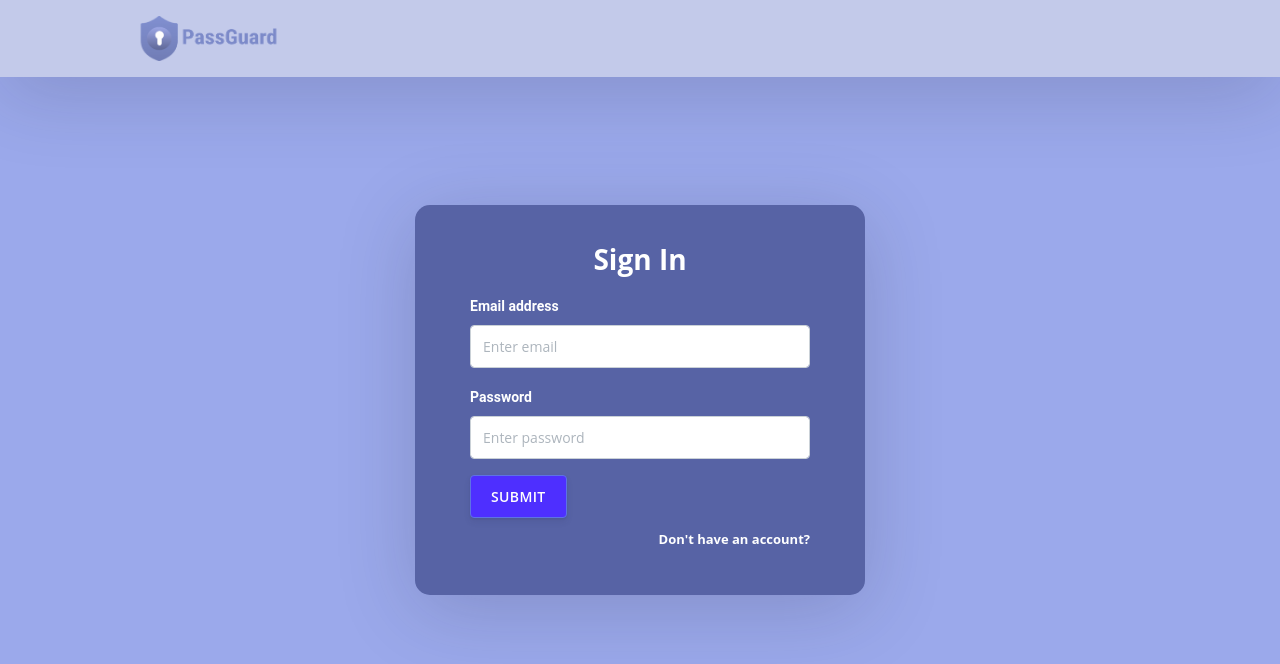
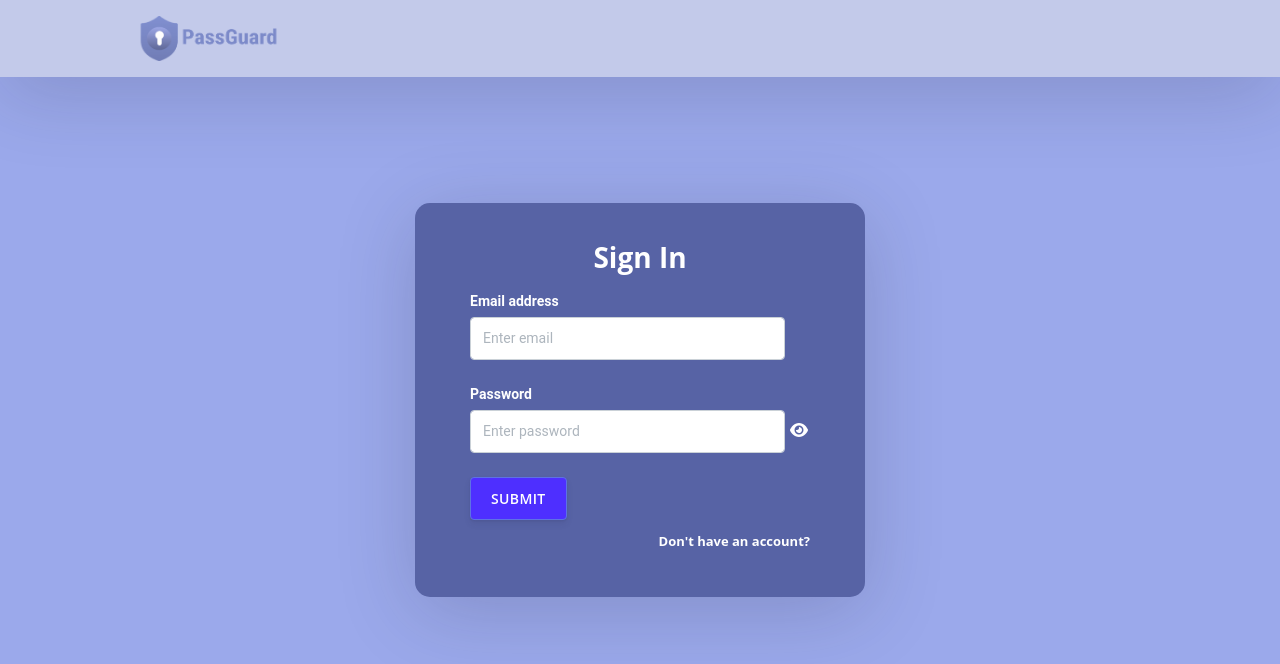
Before and after one commit to haekal-alg/PassGuard, a React (Create React App) app in the folder client/: page /login in a window 1280 px wide. Shown: the top 664 px of the page. Built offline with nearby package versions, Linux system fonts and the light colour scheme.

Commit message:
add toggle icon on password forms

```diff
--- a/client/src/components/Authentication/newLogin.js
+++ b/client/src/components/Authentication/NewLogin.js
@@ -5,12 +5,19 @@ import React, {
   useContext,
   useEffect,
 } from "react";
-import { useNavigate, useSearchParams, useLocation } from "react-router-dom";
+import { useNavigate, useLocation } from "react-router-dom";
 import { toast } from "react-toastify";
 import AuthContext from "../../store/auth-context";
 import "react-toastify/dist/ReactToastify.css";
 import "./NewLogin.css";
+
+import { FontAwesomeIcon } from "@fortawesome/react-fontawesome";
+import { faEye, faEyeSlash } from "@fortawesome/free-solid-svg-icons";
+const eye = <FontAwesomeIcon icon={faEye} display={false} />;
+const eyeSlash = <FontAwesomeIcon icon={faEyeSlash} display={false} />;
+
 const cipher = require("../../libs/cipher");
+
 
 function NewLogin() {
   const navigate = useNavigate();
@@ -22,6 +29,13 @@ function NewLogin() {
       toast.success("Email is verified");
     }
   });
+
+ // Hide & show password
+ const [passwordShown, setPasswordShown] = useState(false);
+ const togglePasswordVisiblity = () => {
+   setPasswordShown(passwordShown ? false : true);
+ };
+
   const inputEmail = useRef(null);
   const inputMasterPassword = useRef(null);
 
@@ -97,9 +111,9 @@ function NewLogin() {
       //authCtx.login(data.idToken, new Date(Date.now() + 3000));
       navigate("/vault");
       // navigate("/test"); /* FOR TESTING ONLY. Real value is /vault */
-      alert("login success");
+      // alert("login success");
     } else if (data.status === "error") {
-      alert("gagal");
+      // alert("gagal");
       toast.error(data.message);
     } else {
       toast.error("The server seems to be down. Please try again.");
@@ -126,25 +140,34 @@ function NewLogin() {
             <div className="mb-3">
               <label style={{ color: "white", fontWeight: "bold" }}>
                 Email address
-              </label>
                 <input
                   type="email"
                   className="form-control"
                   placeholder="Enter email"
                   ref={inputEmail}
                   autoComplete="off"
+                  style={{width: "315px", marginTop: "5px"}}
                 />
+              </label>
             </div>
             <div className="mb-3">
               <label style={{ color: "white", fontWeight: "bold" }}>
                 Password
-              </label>
                 <input
-                type="password"
+                  type={passwordShown ? "text" : "password"}
                   className="form-control"
                   placeholder="Enter password"
                   ref={inputMasterPassword}
+                  style={{width: "315px", marginTop: "5px"}}
                 />
+              </label>
+              <i
+                class="eye-1"
+                onClick={togglePasswordVisiblity}
+                style={{ marginLeft: '5px', color: "white"}}
+              >
+                {passwordShown ? eyeSlash : eye}
+              </i>
             </div>
 
             <div className="d-grid">
@@ -164,11 +187,11 @@ function NewLogin() {
               style={{ color: "white", fontWeight: "bold" }}
               className="forgot-password text-right"
             >
-              Don't have an{" "}
               <a
                 style={{ color: "white", fontWeight: "bold" }}
                 href="/register"
               >
+              Don't have an{" "}
                 account?
               </a>
             </p>
--- a/client/src/components/Authentication/NewRegister.js
+++ b/client/src/components/Authentication/NewRegister.js
@@ -4,10 +4,14 @@ import { useNavigate } from "react-router-dom";
 import "react-toastify/dist/ReactToastify.css";
 import PasswordStrengthMeter from "./PasswordStrengthMeter";
 import { FontAwesomeIcon } from "@fortawesome/react-fontawesome";
-import { faEye } from "@fortawesome/free-solid-svg-icons";
-import detectZoom from "detect-zoom";
+import { faEye, faEyeSlash } from "@fortawesome/free-solid-svg-icons";
 import { Helmet } from "react-helmet";
+
+// import "./NewRegister.css"
+
 const eye = <FontAwesomeIcon icon={faEye} display={false} />;
+const eyeSlash = <FontAwesomeIcon icon={faEyeSlash} display={false} />;
+
 const cipher = require("../../libs/cipher");
 
 function disableZoom() {
@@ -167,68 +171,65 @@ function SignUp() {
                 ref={inputEmail}
                 className="form-control"
                 placeholder="Enter email"
+                style={{width: "315px"}}
               />
             </div>
             <div
               className="mb-3"
-              style={{ color: "white", fontWeight: "bold" }}
             >
-              <label>Username</label>
+              <label style={{ color: "white", fontWeight: "bold" }}>
+                Username</label>
               <input
                 type="text"
                 ref={inputUsername}
                 className="form-control"
                 placeholder="Enter username"
+                style={{width: "315px"}}
               />
             </div>
-            <div className="mb-3">
+            <div className="mb-3" >
               <label style={{ color: "white", fontWeight: "bold" }}>
                 Master Password
-              </label>
               <input
                 type={passwordShown ? "text" : "password"}
                 value={Masterpassword}
                 ref={inputMasterPassword}
                 className="form-control"
                 placeholder="Enter master password"
+                style={{width: "315px"}}
                 onChange={(e) => setMPValue(e.target.value)}
-              />{" "}
+              />
+              </label>
               <i
-                clssname="eye-1"
+                class="eye-1"
                 onClick={togglePasswordVisiblity}
-                style={{
-                  position: "absolute",
-                  top: "53%",
-                  right: "690px",
-                  onmouseover: "this.style.backgroundColor='#4e2fff'",
-                  onmouseout: "this.style.backgroundColor=''",
-                }}
+                style={{ marginLeft: '5px', color: "white"}}
               >
-                {eye}
+                {passwordShown ? eyeSlash : eye}
               </i>{" "}
               <PasswordStrengthMeter password={Masterpassword} />
             </div>
 
             <div className="mb-3">
+              <br/>
+              <br/>
               <label style={{ color: "white", fontWeight: "bold" }}>
                 Re-type Master Password
-              </label>
                 <input
                   type={passwordShown ? "text" : "password"}
                   ref={inputMasterPasswordRetype}
                   className="form-control"
                   placeholder="Enter master password"
+                  style={{width: "315px"}}
                 />
-              <span>
-                {" "}
+              </label>
               <i
-                  className="eye-2"
+                class="eye-1"
                 onClick={togglePasswordVisiblity}
-                  style={{ position: "absolute", top: "510px", right: "690px" }}
+                style={{ marginLeft: '5px', color: "white"}}
               >
-                  {eye}
-                </i>{" "}
-              </span>
+                {passwordShown ? eyeSlash : eye}
+              </i>
             </div>
             <div className="d-grid">
               <input
@@ -246,9 +247,8 @@ function SignUp() {
               aw
               style={{ color: "white", fontWeight: "bold" }}
             >
-              Already have an{" "}
               <a href="/login" style={{ color: "white", fontWeight: "bold" }}>
-                account?
+              Already have an account?
               </a>
             </p>
           </form>
--- a/client/src/components/Authentication/PasswordStrengthMeter.css
+++ b/client/src/components/Authentication/PasswordStrengthMeter.css
@@ -8,6 +8,7 @@
   appearance: none;
   width: 240px;
   height: 8px;
+  margin-bottom: 8px;
 }
 
 .password-strength-meter-progress::-webkit-progress-bar {
@@ -16,7 +17,9 @@
 }
 
 .password-strength-meter-label {
-  font-size: 10px;
+  font-size: 13px;
+  color: white;
+  margin-bottom: 100px;
 }
 
 .password-strength-meter-progress::-webkit-progress-value {
```
Lines whose indentation alone changed are shown as unchanged.
